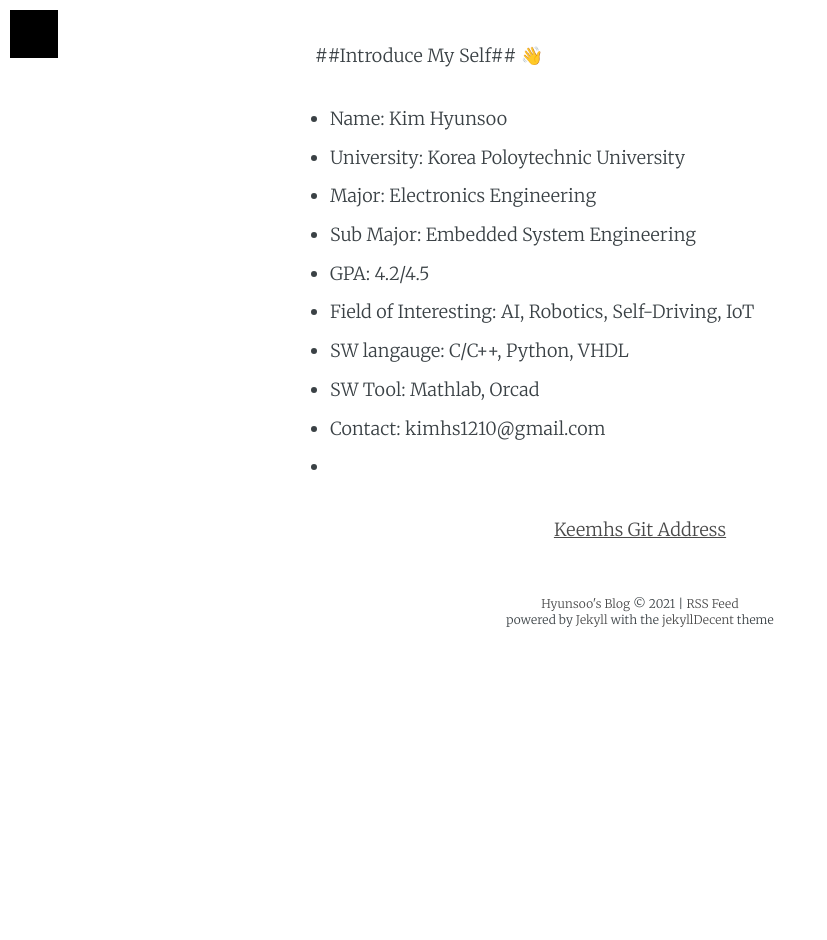
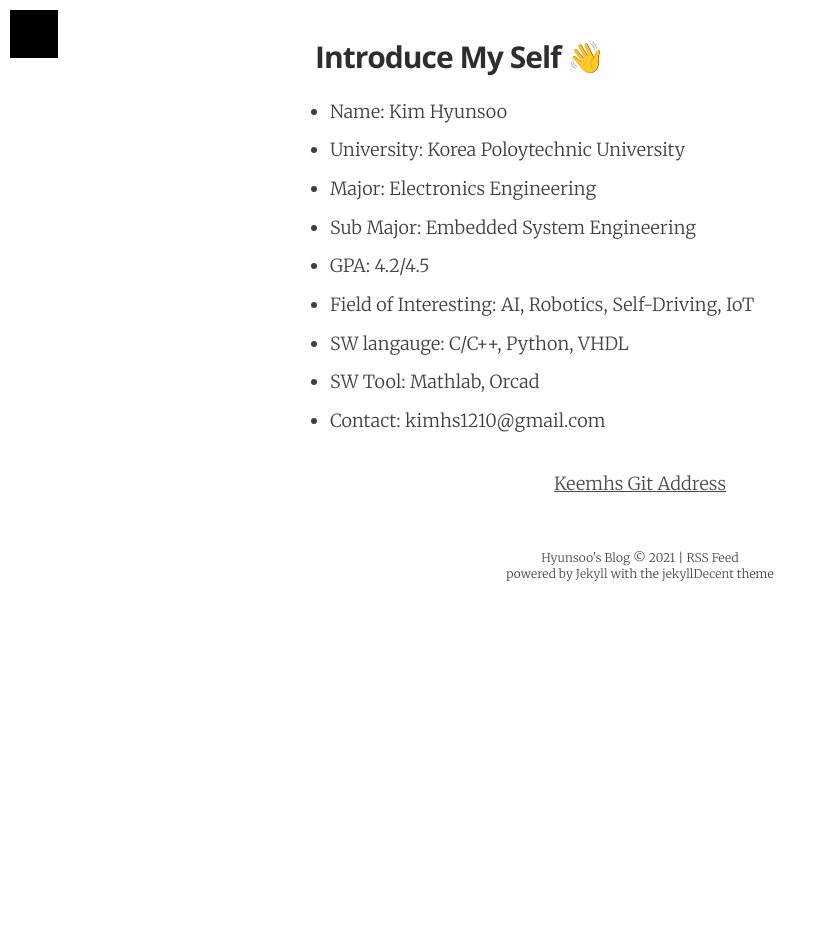
Before and after one commit to Keemhs1210/Keemhs1210.github.io, a Jekyll site: the page built from _pages/about.md, in a window 1280 px wide. Shown: the whole page, without its empty margins (0-827 px from the left). Built offline with Jekyll 4.4.1, drawn with Linux system fonts in a browser that asks for light colours; some web fonts are replaced.

Commit message:
fix the about.MD

```diff
--- a/_pages/about.md
+++ b/_pages/about.md
@@ -10,7 +10,7 @@ excerpt:   This page contains the curriculum vitae (CV) of the author.
 ---
 <script async defer src="https://buttons.github.io/buttons.js"></script>
 
-##Introduce My Self## 👋
+## Introduce My Self  👋 ##
 - Name: Kim Hyunsoo
 - University: Korea Poloytechnic University
 - Major: Electronics Engineering
@@ -20,7 +20,7 @@ excerpt:   This page contains the curriculum vitae (CV) of the author.
 - SW langauge: C/C++, Python, VHDL
 - SW Tool: Mathlab, Orcad
 - Contact: kimhs1210@gmail.com
--
+
 <p class="github-button-container">
-<a class="github-button" href="https://github.com/Keemhs1210" data-size="large" data-show-count="true">Keemhs Git Address</a>
+<a class="github-button" href="https://github.com/Keemhs1210" data-size="large" data-show-count="false">Keemhs Git Address</a>
 </p>
```
